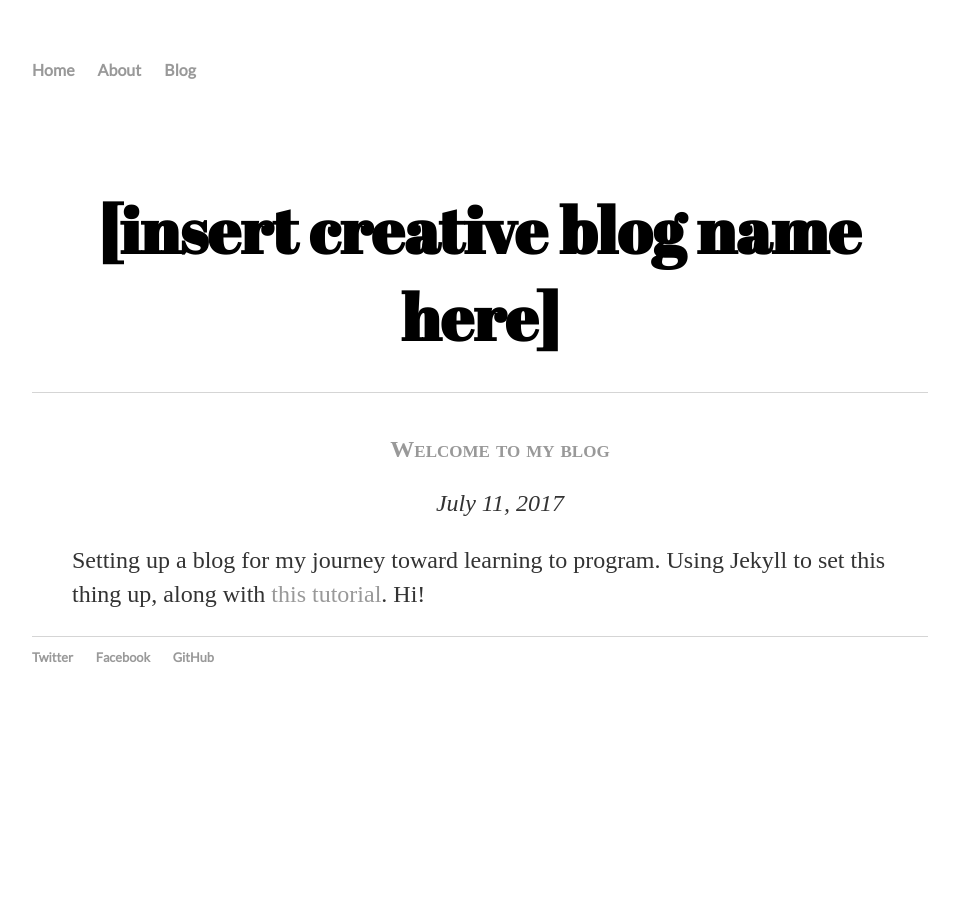
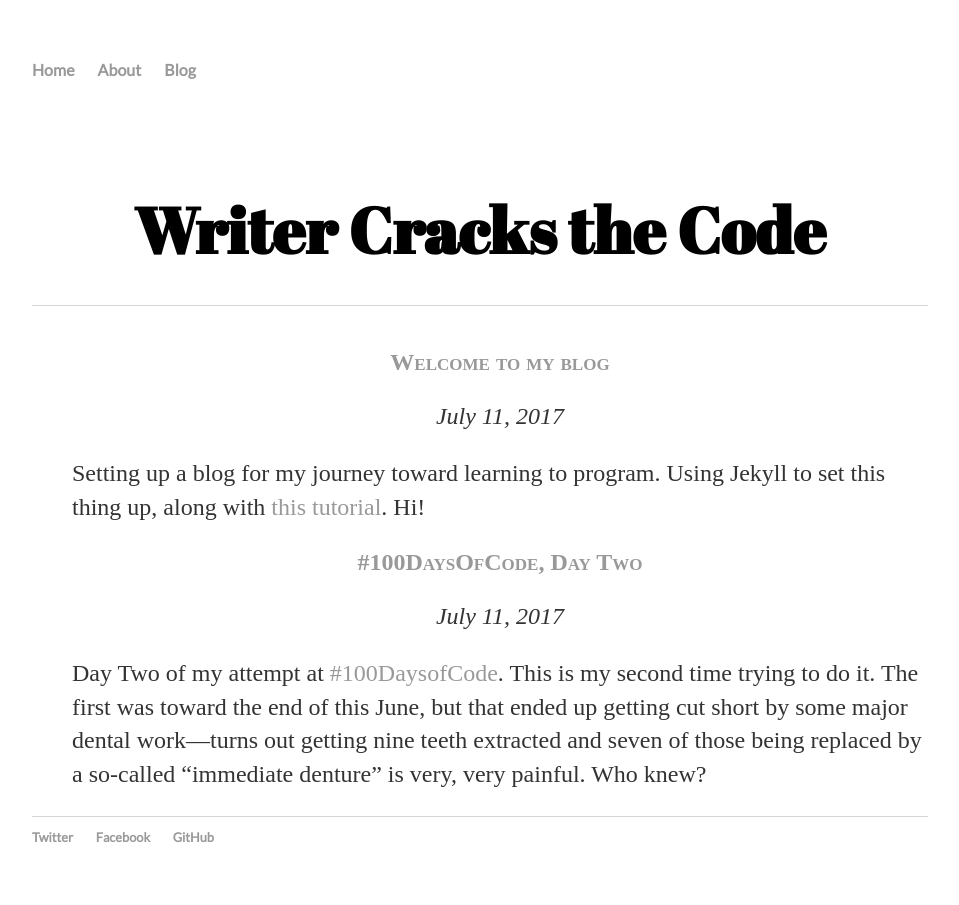
Before and after one commit to morrisa-n/morrisa-n.github.io, a Jekyll site: the page built from index.html, in a window 1280 px wide. Shown: the whole page, without its empty margins (160-1119 px from the left). Built offline with Jekyll 4.4.1, drawn with Linux system fonts in a browser that asks for light colours.

Commit message:
New post, other changes

```diff
--- a/_config.yml
+++ b/_config.yml
@@ -2,3 +2,6 @@ name: Morrisa Neely
 markdown: kramdown
 
 permalink: /blog/:year/:month/:day/:title
+
+gems:
+- jekyll-sitemap
--- /dev/null
+++ b/_posts/2017-07-11-100daysofcode-day-two.md
@@ -0,0 +1,10 @@
+---
+layout: post
+title: "#100DaysOfCode, Day Two"
+date: 2017-07-11
+---
+Day Two of my attempt at [#100DaysofCode](http://100daysofcode.com/). This is my second time trying to do it. The first was toward the end of this June, but that ended up getting cut short by some major dental work&mdash;turns out getting nine teeth extracted and seven of those being replaced by a so-called "immediate denture" is very, very painful. Who knew?
+
+...okay, I sort of had an idea it would be very painful, at least. It wasn't my first tooth extraction rodeo. I've been dealing with bad teeth for years. I'm not even thirty yet, and I've got my first denture now. Genetic lottery winner right here, baby. \*points at self\*
+
+Anyway. Day Two. Today's efforts have mostly been spent on this blog. I'm not happy with the layout, since it's not much different from the tutorial I used to make the blog, but I am happy that I *finally* got around to setting this thing up. Now I just need to make it more personal, add tags, and maybe add a few more custom touches and thingies.
--- a/about/index.html
+++ b/about/index.html
@@ -1,6 +1,6 @@
 ---
 layout: default
-title: About Me
+title: Writer Cracks the Code - About Me
 ---
 <h1>About Me</h1>
 <p>I'm an aspiring web dev from the tiny town of Centerville, TN. I'm currently teaching myself to code through <a href="https://www.theodinproject.com">The Odin Project</a>, <a href="http://www.freecodecamp.org">FreeCodeCamp</a>, and more. Not the easiest thing to do when you're still on dialup internet in the 2010's, but I love it.</p>
--- a/index.html
+++ b/index.html
@@ -1,9 +1,9 @@
 ---
 layout: default
-title: [insert creative blog name here]
+title: Writer Cracks the Code
 ---
 
-<h1>[insert creative blog name here]</h1>
+<h1>Writer Cracks the Code</h1>
 
 <div class="excerpts">
 <ul>
```
